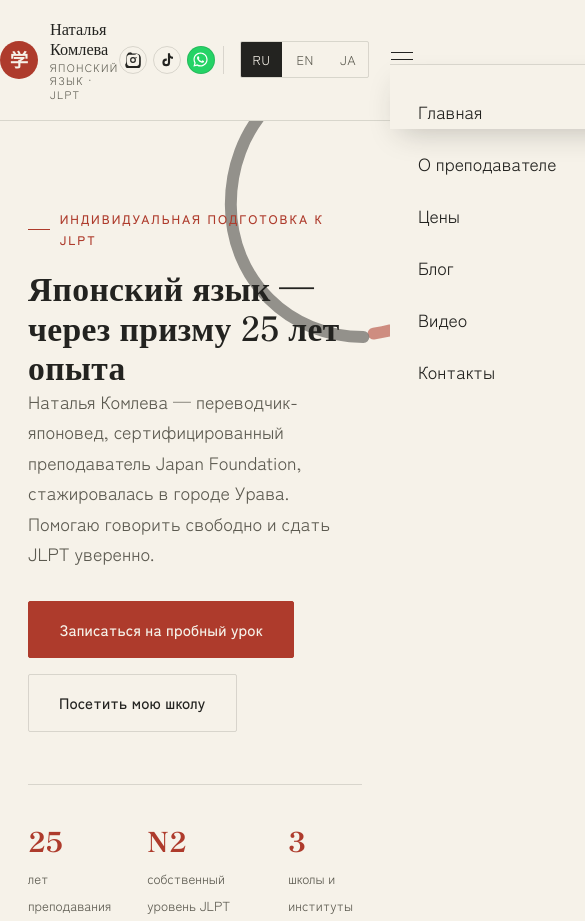
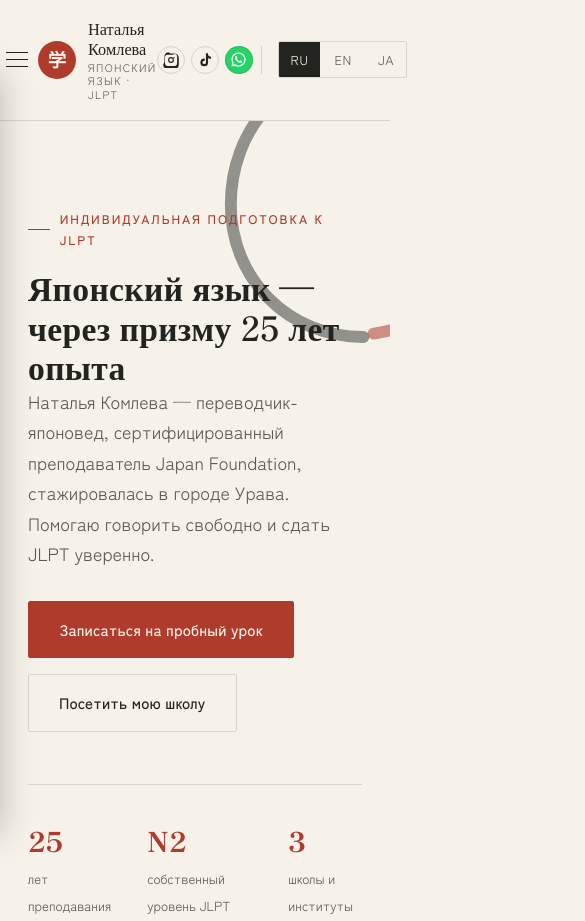
Before and after one commit to kzsherman/nihongo, a plain HTML site: page index.html in a window 390 px wide. Shown: the top 921 px of the page, 585 px wide, since content can reach past the window. Drawn offline with Linux system fonts and the light colour scheme.

Commit message:
fixed menu

```diff
--- a/index.html
+++ b/index.html
@@ -127,8 +127,11 @@
    ============================================================ */
 header{
   position:sticky; top:0; z-index:50;
-  background:rgba(246,242,233,0.92); backdrop-filter:blur(8px);
   border-bottom:1px solid var(--line);
+}
+header::before{
+  content:""; position:absolute; inset:0; z-index:-1;
+  background:rgba(246,242,233,0.92); backdrop-filter:blur(8px); -webkit-backdrop-filter:blur(8px);
 }
 .header-inner{display:flex; align-items:center; justify-content:space-between; padding:18px 0;}
 .logo{display:flex; align-items:center; gap:12px; text-decoration:none; color:var(--ink);}
@@ -177,7 +180,7 @@
 .lang-switch button.active{background:var(--ink); color:var(--paper);}
 .lang-switch button:hover:not(.active){background:var(--line-soft);}
 
-.nav-toggle{display:none; background:none; border:none; cursor:pointer; padding:6px;}
+.nav-toggle{display:none; background:none; border:none; cursor:pointer; padding:6px; order:-1; margin-right:4px;}
 .nav-toggle span, .nav-toggle span::before, .nav-toggle span::after{
   content:""; display:block; width:22px; height:1px; background:var(--ink); position:relative; transition:.25s;
 }
@@ -188,8 +191,8 @@
   nav.main-nav{
     position:fixed; inset:64px 0 0 0; z-index:60; isolation:isolate;
     background-color:#F6F2E9; opacity:1; backdrop-filter:none; -webkit-backdrop-filter:none;
-    box-shadow:0 12px 30px -10px rgba(35,35,32,0.25);
-    transform:translateX(100%); transition:transform .3s ease; padding:32px 28px; border-top:1px solid var(--line);
+    box-shadow:12px 0 30px -10px rgba(35,35,32,0.25);
+    transform:translateX(-100%); transition:transform .3s ease; padding:32px 28px; border-top:1px solid var(--line);
   }
   nav.main-nav.open{transform:translateX(0);}
   nav.main-nav ul{flex-direction:column; gap:22px;}
@@ -411,6 +414,8 @@
      ============================================================ -->
 <header>
   <div class="wrap header-inner">
+    <button class="nav-toggle" id="navToggle" aria-label="Menu" aria-expanded="false"><span></span></button>
+
     <a href="#top" class="logo">
       <span class="hanko">学</span>
       <span class="logo-text">Наталья Комлева<span class="sub" data-i18n="header.logoSub">Японский язык · JLPT</span></span>
@@ -444,10 +449,10 @@
         <button data-lang="en">EN</button>
         <button data-lang="ja">JA</button>
       </div>
-      <button class="nav-toggle" id="navToggle" aria-label="Menu" aria-expanded="false"><span></span></button>
     </div>
   </div>
 </header>
+
 
 <!-- ============================================================
      HERO
```
